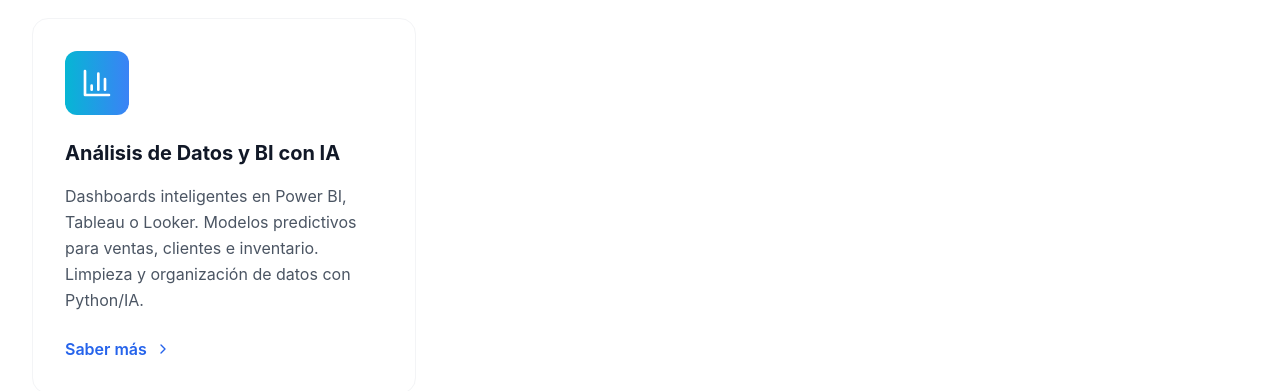
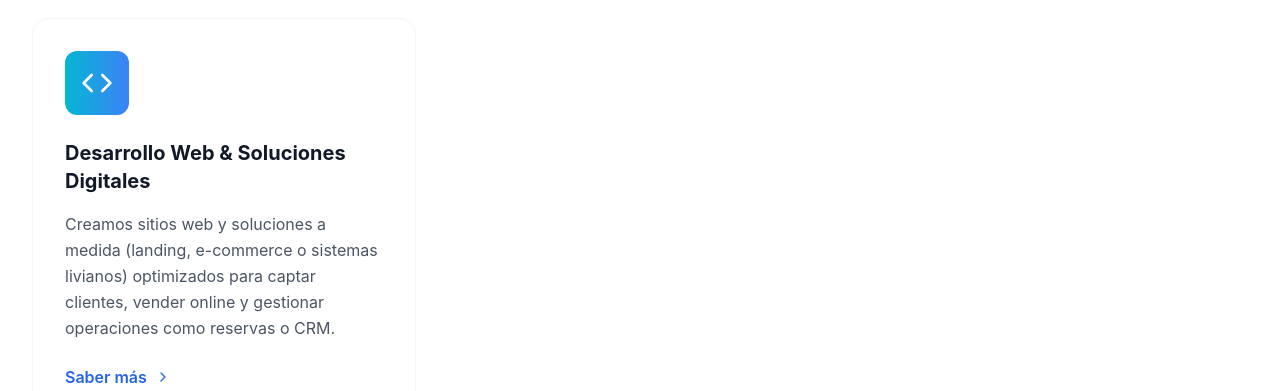
Before and after one commit to Ing-AndresL/zyph-technologies-fullstack, a React (Create React App) app in the folder frontend/: page / in a window 1280 px wide. Shown: the part 1420-1811 px from the top of the page. Built offline with nearby package versions, Linux system fonts and the light colour scheme.

Commit message:
Add Services

```diff
--- a/frontend/src/components/ZyphWebsite.js
+++ b/frontend/src/components/ZyphWebsite.js
@@ -15,6 +15,9 @@ import {
   Zap,
   Loader2,
   BarChart4,
+  MonitorCheck,
+  MonitorIcon,
+  Code,
 } from "lucide-react";
 
 const ZyphWebsite = () => {
@@ -180,10 +183,10 @@ const ZyphWebsite = () => {
     },
 
     {
-      icon: BarChart3,
-      title: "Análisis de Datos y BI con IA",
+      icon: Code,
+      title: "Desarrollo Web & Soluciones Digitales",
       description:
-        "Dashboards inteligentes en Power BI, Tableau o Looker. Modelos predictivos para ventas, clientes e inventario. Limpieza y organización de datos con Python/IA.",
+        "Creamos sitios web y soluciones a medida (landing, e-commerce o sistemas livianos) optimizados para captar clientes, vender online y gestionar operaciones como reservas o CRM.",
       color: "from-cyan-500 to-blue-500",
     },
   ];
```
